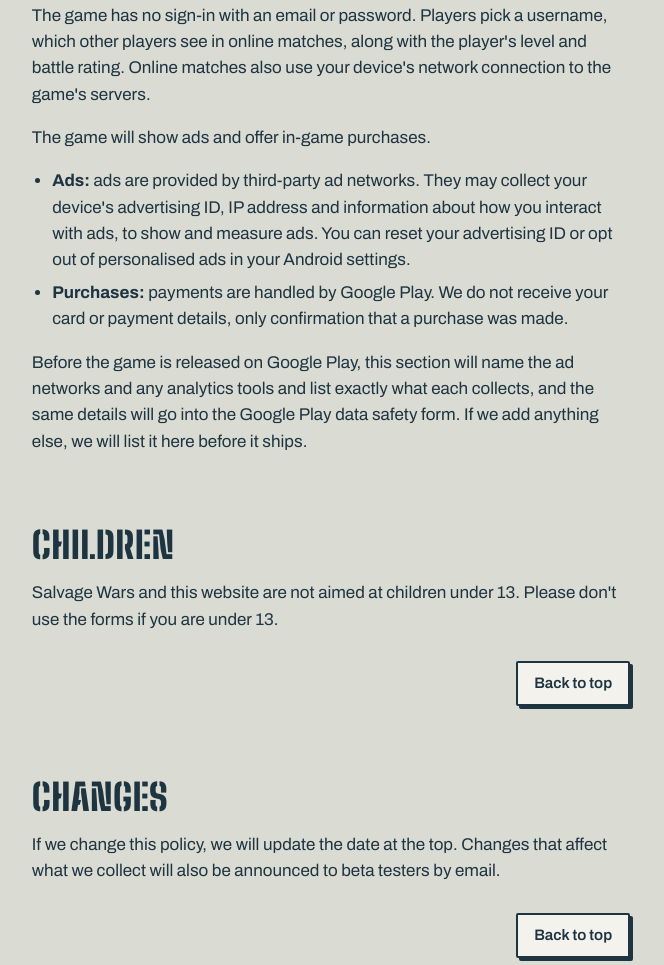
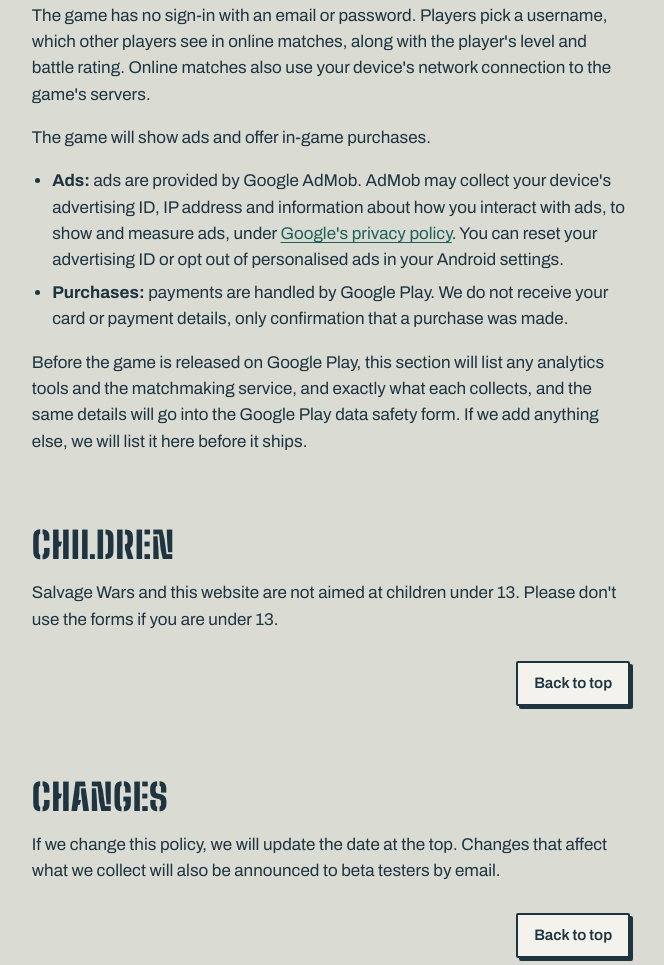
Before and after one commit to bahakl/salvagewars.net, a website: page public/privacy.html in a window 1280 px wide. Shown: the part 2130-3095 px from the top of the page, without its empty margins (309-973 px from the left). Drawn offline with Linux system fonts and the light colour scheme.

Commit message:
Privacy: name AdMob
Co-Authored-By: Claude Sonnet 5.5 <noreply@anthropic.com>
Claude-Session: https://claude.ai/code/session_01A9djX7fxafFUBDrPpjcxH6

```diff
--- a/public/privacy.html
+++ b/public/privacy.html
@@ -68,10 +68,10 @@
     <p>The game has no sign-in with an email or password. Players pick a username, which other players see in online matches, along with the player's level and battle rating. Online matches also use your device's network connection to the game's servers.</p>
     <p>The game will show ads and offer in-game purchases.</p>
     <ul>
-      <li><strong>Ads:</strong> ads are provided by third-party ad networks. They may collect your device's advertising ID, IP address and information about how you interact with ads, to show and measure ads. You can reset your advertising ID or opt out of personalised ads in your Android settings.</li>
+      <li><strong>Ads:</strong> ads are provided by Google AdMob. AdMob may collect your device's advertising ID, IP address and information about how you interact with ads, to show and measure ads, under <a href="https://policies.google.com/privacy">Google's privacy policy</a>. You can reset your advertising ID or opt out of personalised ads in your Android settings.</li>
       <li><strong>Purchases:</strong> payments are handled by Google Play. We do not receive your card or payment details, only confirmation that a purchase was made.</li>
     </ul>
-    <p>Before the game is released on Google Play, this section will name the ad networks and any analytics tools and list exactly what each collects, and the same details will go into the Google Play data safety form. If we add anything else, we will list it here before it ships.</p>
+    <p>Before the game is released on Google Play, this section will list any analytics tools and the matchmaking service, and exactly what each collects, and the same details will go into the Google Play data safety form. If we add anything else, we will list it here before it ships.</p>
 
     <h2>Children</h2>
     <p>Salvage Wars and this website are not aimed at children under 13. Please don't use the forms if you are under 13.</p>
```
